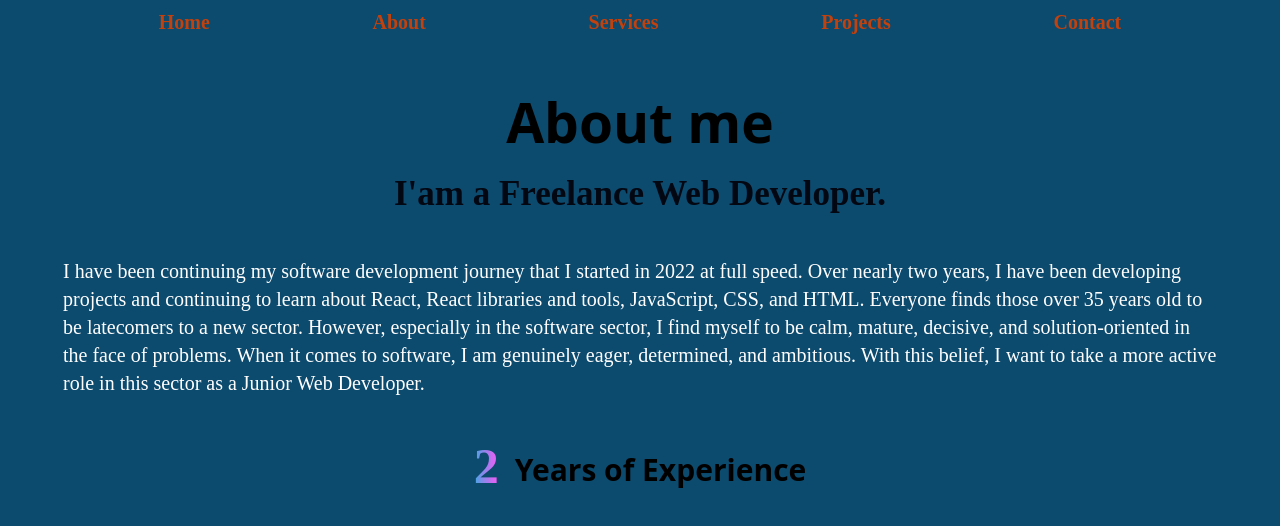
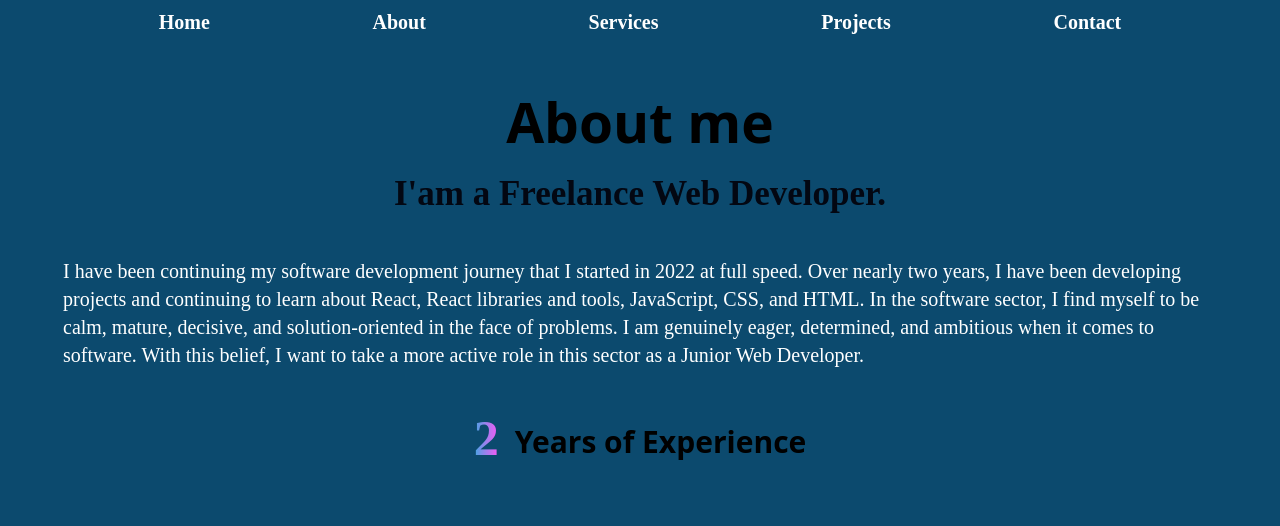
Before and after one commit to okanozman-create/my-personal-website, a React (Vite) app: page /about in a window 1280 px wide. Shown: the top 526 px of the page. Built offline with nearby package versions, Linux system fonts and the light colour scheme.

Commit message:
Updated About.jsx

```diff
--- a/src/components/Navbar.jsx
+++ b/src/components/Navbar.jsx
@@ -5,7 +5,7 @@ const Navbar = () => {
     <>
       <nav className="w-screen">
         <div className="p-2">
-          <ul className="flex items-center justify-center gap-3 font-secondary text-xs font-bold text-orange-700 md:justify-evenly md:text-xl">
+          <ul className="flex items-center justify-center gap-3 font-secondary text-xs font-bold text-white md:justify-evenly md:text-xl">
             <li>
               <Link to="/" className="anmBorder">
                 Home
--- a/src/pages/About.jsx
+++ b/src/pages/About.jsx
@@ -28,13 +28,12 @@ const About = () => {
             I have been continuing my software development journey that I
             started in 2022 at full speed. Over nearly two years, I have been
             developing projects and continuing to learn about React, React
-            libraries and tools, JavaScript, CSS, and HTML. Everyone finds those
-            over 35 years old to be latecomers to a new sector. However,
-            especially in the software sector, I find myself to be calm, mature,
-            decisive, and solution-oriented in the face of problems. When it
-            comes to software, I am genuinely eager, determined, and ambitious.
-            With this belief, I want to take a more active role in this sector
-            as a Junior Web Developer.
+            libraries and tools, JavaScript, CSS, and HTML. In the software
+            sector, I find myself to be calm, mature, decisive, and
+            solution-oriented in the face of problems. I am genuinely eager,
+            determined, and ambitious when it comes to software. With this
+            belief, I want to take a more active role in this sector as a Junior
+            Web Developer.
           </p>
 
           <div className="mb-12 flex items-center gap-4">
--- a/src/pages/Home.jsx
+++ b/src/pages/Home.jsx
@@ -42,9 +42,9 @@ const Home = () => {
               <span className="mr-4 text-white">I am a </span>
 
               <TypeAnimation
-                sequence={["Jr", 2000, "Web", 2000, "Developer", 2000]}
+                sequence={["Self-taught", 2000, "Programmer", 2000]}
                 speed={15}
-                className="text-orange-700"
+                className="text-zinc-800"
                 wrapper="span"
                 repeat={0}
               />
```
